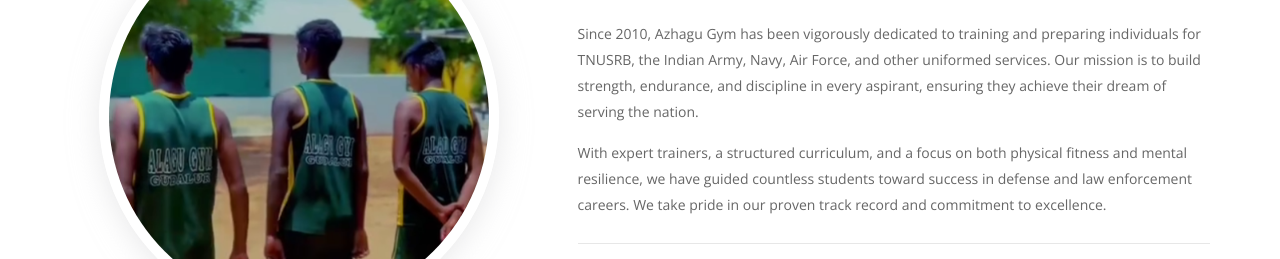
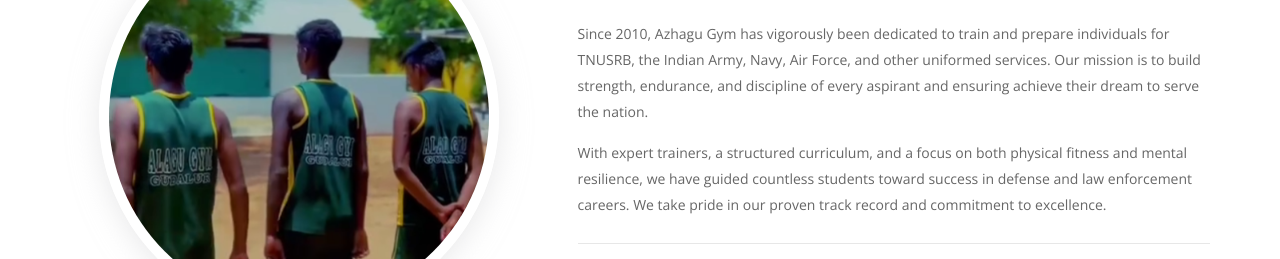
Before and after one commit to kiddoGirl/Army, a plain HTML site: page about.html in a window 1280 px wide. Shown: the part 541-800 px from the top of the page. Drawn offline with nearby package versions, Linux system fonts and the light colour scheme.

Commit message:
about content

```diff
--- a/about.html
+++ b/about.html
@@ -274,7 +274,7 @@
                 <div class="col-md-7 info">
                     <h2>Empowering Aspirants for <strong>15+ Years</strong> in Uniformed Services</h2>
                     <p>
-                        Since 2010, Azhagu Gym has been vigorously dedicated to training and preparing individuals for TNUSRB, the Indian Army, Navy, Air Force, and other uniformed services. Our mission is to build strength, endurance, and discipline in every aspirant, ensuring they achieve their dream of serving the nation.                    </p>
+                        Since 2010, Azhagu Gym has vigorously been dedicated to train and prepare individuals for TNUSRB, the Indian Army, Navy, Air Force, and other uniformed services. Our mission is to build strength, endurance, and discipline of every aspirant and ensuring achieve their dream to serve the nation.                    </p>
                     <p>
                         With expert trainers, a structured curriculum, and a focus on both physical fitness and mental resilience, we have guided countless students toward success in defense and law enforcement careers. We take pride in our proven track record and commitment to excellence.
                     </p>
```
